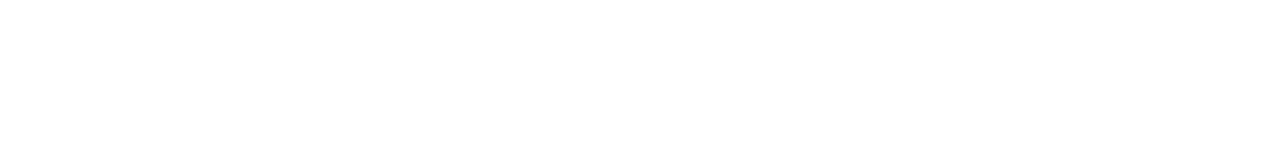
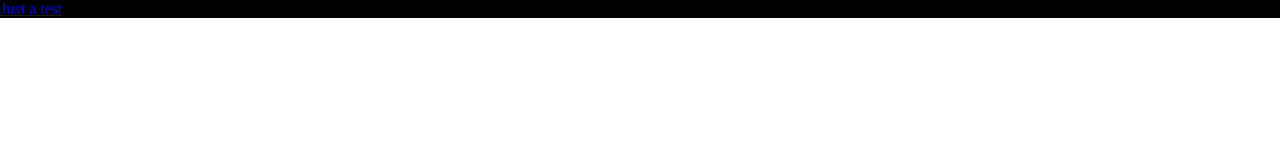
Before and after one commit to omich-production/design, a plain HTML site: page index.html in a window 1280 px wide. Drawn offline with Linux system fonts and the light colour scheme.

Commit message:
just test2

```diff
--- a/index.html
+++ b/index.html
@@ -0,0 +1,8 @@
+<html>
+    <head>
+        <link rel="stylesheet" href="main.css">
+    </head>
+    <div class="test">
+    <a href="/">Just a test</a>
+    </div>
+</html>
--- a/main.css
+++ b/main.css
@@ -7,5 +7,5 @@ body {
 .test {
     margin: 0;
     padding: 0;
-    background-color: yellow;
+    background-color: black;
 }
```
